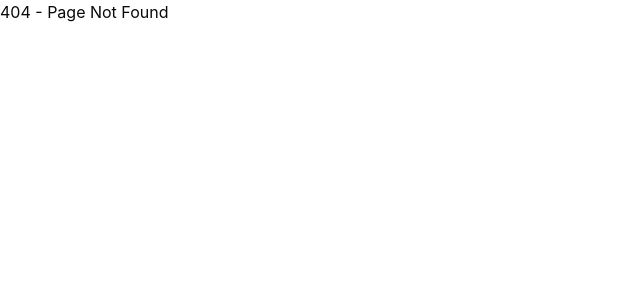
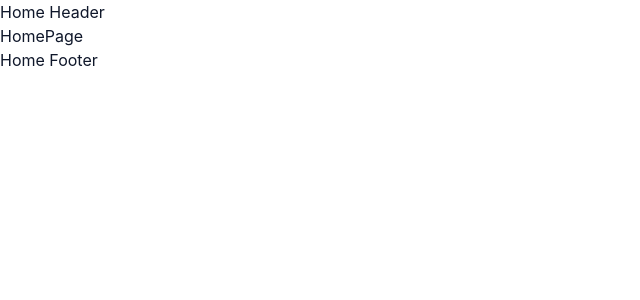
Before and after one commit to ameysawant/react-starter, a React (Vite) app: page / in a window 1280 px wide. Before the commit this address had no page. Shown: the top 300 px of the page, without its empty margins (0-640 px from the left). Built offline with nearby package versions, Linux system fonts and the light colour scheme.

Commit message:
updated folders.cjs file

```diff
--- a/folders.cjs
+++ b/folders.cjs
@@ -177,6 +177,7 @@
   // Create Boilerplate Files for each module
   modules.forEach((module) => {
     const modUpper = capitalize(module);
+    const mUpper = module.toUpperCase();
 
     const files = [
       {
@@ -185,7 +186,7 @@
       },
       {
         path: `src/router/routes/${modUpper}Routes.tsx`,
-        content: `import ${modUpper}Layout from "@/shared/layouts/${modUpper}Layout";\nimport ${modUpper}Index from "@/modules/${module}/Index";\n\nexport const ${module}Routes = [\n  {\n    path: "/${module}",\n    element: <${modUpper}Layout />,\n    children: [\n      {\n        index: true,\n        element: <${modUpper}Index />,\n      },\n    ],\n  },\n];\n`,
+        content: `import ${modUpper}Layout from "@/shared/layouts/${modUpper}Layout";\nimport ${modUpper}Index from "@/modules/${module}/Index";\nimport { ${mUpper}_ROUTES } from "@/shared/constants/routes";\n\nexport const ${module}Routes = [\n  {\n    path: ${mUpper}_ROUTES.base,\n    element: <${modUpper}Layout />,\n    children: [\n      {\n        index: true,\n        element: <${modUpper}Index />,\n      },\n    ],\n  },\n];\n`,
       },
       {
         path: `src/shared/layouts/${modUpper}Layout.tsx`,
--- a/src/router/routes/AccountRoutes.tsx
+++ b/src/router/routes/AccountRoutes.tsx
@@ -1,9 +1,10 @@
 import AccountLayout from "@/shared/layouts/AccountLayout";
 import AccountIndex from "@/modules/account/Index";
+import { ACCOUNT_ROUTES } from "@/shared/constants/routes";
 
 export const accountRoutes = [
   {
-    path: "/account",
+    path: ACCOUNT_ROUTES.base,
     element: <AccountLayout />,
     children: [
       {
--- a/src/router/routes/AdminRoutes.tsx
+++ b/src/router/routes/AdminRoutes.tsx
@@ -1,9 +1,10 @@
 import AdminLayout from "@/shared/layouts/AdminLayout";
 import AdminIndex from "@/modules/admin/Index";
+import { ADMIN_ROUTES } from "@/shared/constants/routes";
 
 export const adminRoutes = [
   {
-    path: "/admin",
+    path: ADMIN_ROUTES.base,
     element: <AdminLayout />,
     children: [
       {
--- a/src/router/routes/AuthRoutes.tsx
+++ b/src/router/routes/AuthRoutes.tsx
@@ -1,9 +1,10 @@
 import AuthLayout from "@/shared/layouts/AuthLayout";
 import AuthIndex from "@/modules/auth/Index";
+import { AUTH_ROUTES } from "@/shared/constants/routes";
 
 export const authRoutes = [
   {
-    path: "/auth",
+    path: AUTH_ROUTES.base,
     element: <AuthLayout />,
     children: [
       {
--- a/src/router/routes/HomeRoutes.tsx
+++ b/src/router/routes/HomeRoutes.tsx
@@ -1,9 +1,10 @@
 import HomeLayout from "@/shared/layouts/HomeLayout";
 import HomeIndex from "@/modules/home/Index";
+import { HOME_ROUTES } from "@/shared/constants/routes";
 
 export const homeRoutes = [
   {
-    path: "/home",
+    path: HOME_ROUTES.base,
     element: <HomeLayout />,
     children: [
       {
--- a/src/shared/components/shadcn-ui/button.tsx
+++ /dev/null
@@ -1,66 +0,0 @@
-import * as React from "react";
-import { cva, type VariantProps } from "class-variance-authority";
-import { Slot } from "radix-ui";
-
-import { cn } from "@/shared/utils/utils";
-
-const buttonVariants = cva(
-  "group/button inline-flex shrink-0 items-center justify-center rounded-lg border border-transparent bg-clip-padding text-sm font-medium whitespace-nowrap transition-all outline-none select-none focus-visible:border-ring focus-visible:ring-3 focus-visible:ring-ring/50 active:not-aria-[haspopup]:translate-y-px disabled:pointer-events-none disabled:opacity-50 aria-invalid:border-destructive aria-invalid:ring-3 aria-invalid:ring-destructive/20 dark:aria-invalid:border-destructive/50 dark:aria-invalid:ring-destructive/40 [&_svg]:pointer-events-none [&_svg]:shrink-0 [&_svg:not([class*='size-'])]:size-4",
-  {
-    variants: {
-      variant: {
-        default: "bg-primary text-primary-foreground hover:bg-primary/80",
-        outline:
-          "border-border bg-background hover:bg-muted hover:text-foreground aria-expanded:bg-muted aria-expanded:text-foreground dark:border-input dark:bg-input/30 dark:hover:bg-input/50",
-        secondary:
-          "bg-secondary text-secondary-foreground hover:bg-[color-mix(in_oklch,var(--secondary),var(--foreground)_5%)] aria-expanded:bg-secondary aria-expanded:text-secondary-foreground",
-        ghost:
-          "hover:bg-muted hover:text-foreground aria-expanded:bg-muted aria-expanded:text-foreground dark:hover:bg-muted/50",
-        destructive:
-          "bg-destructive/10 text-destructive hover:bg-destructive/20 focus-visible:border-destructive/40 focus-visible:ring-destructive/20 dark:bg-destructive/20 dark:hover:bg-destructive/30 dark:focus-visible:ring-destructive/40",
-        link: "text-primary underline-offset-4 hover:underline",
-      },
-      size: {
-        default: "h-8 gap-1.5 px-2.5 has-data-[icon=inline-end]:pr-2 has-data-[icon=inline-start]:pl-2",
-        xs: "h-6 gap-1 rounded-[min(var(--radius-md),10px)] px-2 text-xs in-data-[slot=button-group]:rounded-lg has-data-[icon=inline-end]:pr-1.5 has-data-[icon=inline-start]:pl-1.5 [&_svg:not([class*='size-'])]:size-3",
-        sm: "h-7 gap-1 rounded-[min(var(--radius-md),12px)] px-2.5 text-[0.8rem] in-data-[slot=button-group]:rounded-lg has-data-[icon=inline-end]:pr-1.5 has-data-[icon=inline-start]:pl-1.5 [&_svg:not([class*='size-'])]:size-3.5",
-        lg: "h-9 gap-1.5 px-2.5 has-data-[icon=inline-end]:pr-2 has-data-[icon=inline-start]:pl-2",
-        icon: "size-8",
-        "icon-xs":
-          "size-6 rounded-[min(var(--radius-md),10px)] in-data-[slot=button-group]:rounded-lg [&_svg:not([class*='size-'])]:size-3",
-        "icon-sm": "size-7 rounded-[min(var(--radius-md),12px)] in-data-[slot=button-group]:rounded-lg",
-        "icon-lg": "size-9",
-      },
-    },
-    defaultVariants: {
-      variant: "default",
-      size: "default",
-    },
-  },
-);
-
-function Button({
-  className,
-  variant = "default",
-  size = "default",
-  asChild = false,
-  ...props
-}: React.ComponentProps<"button"> &
-  VariantProps<typeof buttonVariants> & {
-    asChild?: boolean;
-  }) {
-  const Comp = asChild ? Slot.Root : "button";
-
-  return (
-    <Comp
-      data-slot="button"
-      data-variant={variant}
-      data-size={size}
-      className={cn(buttonVariants({ variant, size, className }))}
-      {...props}
-    />
-  );
-}
-
-// eslint-disable-next-line react-refresh/only-export-components
-export { Button, buttonVariants };
--- a/src/shared/styles/global.css
+++ b/src/shared/styles/global.css
@@ -1,43 +1,8 @@
 @import "tailwindcss";
-@import "tw-animate-css";
-@import "shadcn/tailwind.css";
-@import "@fontsource-variable/geist";
-
-@custom-variant dark (&:is(.dark *));
 
 :root {
-  --background: oklch(1 0 0);
-  --foreground: oklch(0.145 0 0);
-  --card: oklch(1 0 0);
-  --card-foreground: oklch(0.145 0 0);
-  --popover: oklch(1 0 0);
-  --popover-foreground: oklch(0.145 0 0);
-  --primary: oklch(0.205 0 0);
-  --primary-foreground: oklch(0.985 0 0);
-  --secondary: oklch(0.97 0 0);
-  --secondary-foreground: oklch(0.205 0 0);
-  --muted: oklch(0.97 0 0);
-  --muted-foreground: oklch(0.556 0 0);
-  --accent: oklch(0.97 0 0);
-  --accent-foreground: oklch(0.205 0 0);
-  --destructive: oklch(0.577 0.245 27.325);
-  --border: oklch(0.922 0 0);
-  --input: oklch(0.922 0 0);
-  --ring: oklch(0.708 0 0);
-  --chart-1: oklch(0.87 0 0);
-  --chart-2: oklch(0.556 0 0);
-  --chart-3: oklch(0.439 0 0);
-  --chart-4: oklch(0.371 0 0);
-  --chart-5: oklch(0.269 0 0);
-  --radius: 0.625rem;
-  --sidebar: oklch(0.985 0 0);
-  --sidebar-foreground: oklch(0.145 0 0);
-  --sidebar-primary: oklch(0.205 0 0);
-  --sidebar-primary-foreground: oklch(0.985 0 0);
-  --sidebar-accent: oklch(0.97 0 0);
-  --sidebar-accent-foreground: oklch(0.205 0 0);
-  --sidebar-border: oklch(0.922 0 0);
-  --sidebar-ring: oklch(0.708 0 0);
+  --background: #ffffff;
+  --foreground: #0f172a;
 }
 
 body {
@@ -45,92 +10,3 @@
   color: var(--foreground);
   font-family: 'Inter', sans-serif;
 }
-
-@theme inline {
-  --font-heading: var(--font-sans);
-  --font-sans: 'Geist Variable', sans-serif;
-  --color-sidebar-ring: var(--sidebar-ring);
-  --color-sidebar-border: var(--sidebar-border);
-  --color-sidebar-accent-foreground: var(--sidebar-accent-foreground);
-  --color-sidebar-accent: var(--sidebar-accent);
-  --color-sidebar-primary-foreground: var(--sidebar-primary-foreground);
-  --color-sidebar-primary: var(--sidebar-primary);
-  --color-sidebar-foreground: var(--sidebar-foreground);
-  --color-sidebar: var(--sidebar);
-  --color-chart-5: var(--chart-5);
-  --color-chart-4: var(--chart-4);
-  --color-chart-3: var(--chart-3);
-  --color-chart-2: var(--chart-2);
-  --color-chart-1: var(--chart-1);
-  --color-ring: var(--ring);
-  --color-input: var(--input);
-  --color-border: var(--border);
-  --color-destructive: var(--destructive);
-  --color-accent-foreground: var(--accent-foreground);
-  --color-accent: var(--accent);
-  --color-muted-foreground: var(--muted-foreground);
-  --color-muted: var(--muted);
-  --color-secondary-foreground: var(--secondary-foreground);
-  --color-secondary: var(--secondary);
-  --color-primary-foreground: var(--primary-foreground);
-  --color-primary: var(--primary);
-  --color-popover-foreground: var(--popover-foreground);
-  --color-popover: var(--popover);
-  --color-card-foreground: var(--card-foreground);
-  --color-card: var(--card);
-  --color-foreground: var(--foreground);
-  --color-background: var(--background);
-  --radius-sm: calc(var(--radius) * 0.6);
-  --radius-md: calc(var(--radius) * 0.8);
-  --radius-lg: var(--radius);
-  --radius-xl: calc(var(--radius) * 1.4);
-  --radius-2xl: calc(var(--radius) * 1.8);
-  --radius-3xl: calc(var(--radius) * 2.2);
-  --radius-4xl: calc(var(--radius) * 2.6);
-}
-
-.dark {
-  --background: oklch(0.145 0 0);
-  --foreground: oklch(0.985 0 0);
-  --card: oklch(0.205 0 0);
-  --card-foreground: oklch(0.985 0 0);
-  --popover: oklch(0.205 0 0);
-  --popover-foreground: oklch(0.985 0 0);
-  --primary: oklch(0.922 0 0);
-  --primary-foreground: oklch(0.205 0 0);
-  --secondary: oklch(0.269 0 0);
-  --secondary-foreground: oklch(0.985 0 0);
-  --muted: oklch(0.269 0 0);
-  --muted-foreground: oklch(0.708 0 0);
-  --accent: oklch(0.269 0 0);
-  --accent-foreground: oklch(0.985 0 0);
-  --destructive: oklch(0.704 0.191 22.216);
-  --border: oklch(1 0 0 / 10%);
-  --input: oklch(1 0 0 / 15%);
-  --ring: oklch(0.556 0 0);
-  --chart-1: oklch(0.87 0 0);
-  --chart-2: oklch(0.556 0 0);
-  --chart-3: oklch(0.439 0 0);
-  --chart-4: oklch(0.371 0 0);
-  --chart-5: oklch(0.269 0 0);
-  --sidebar: oklch(0.205 0 0);
-  --sidebar-foreground: oklch(0.985 0 0);
-  --sidebar-primary: oklch(0.488 0.243 264.376);
-  --sidebar-primary-foreground: oklch(0.985 0 0);
-  --sidebar-accent: oklch(0.269 0 0);
-  --sidebar-accent-foreground: oklch(0.985 0 0);
-  --sidebar-border: oklch(1 0 0 / 10%);
-  --sidebar-ring: oklch(0.556 0 0);
-}
-
-@layer base {
-  * {
-    @apply border-border outline-ring/50;
-  }
-  body {
-    @apply bg-background text-foreground;
-  }
-  html {
-    @apply font-sans;
-  }
-}
```
